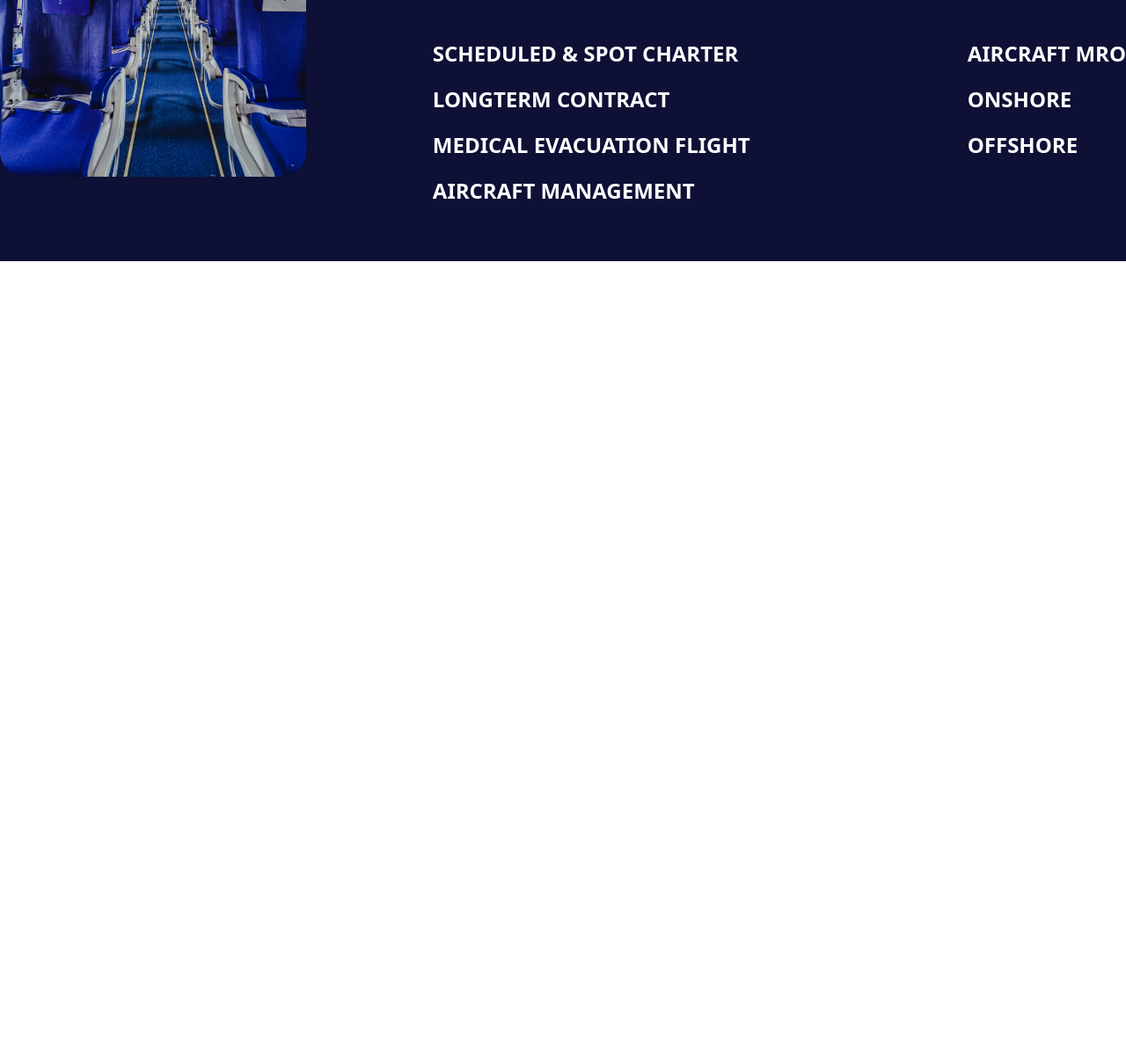
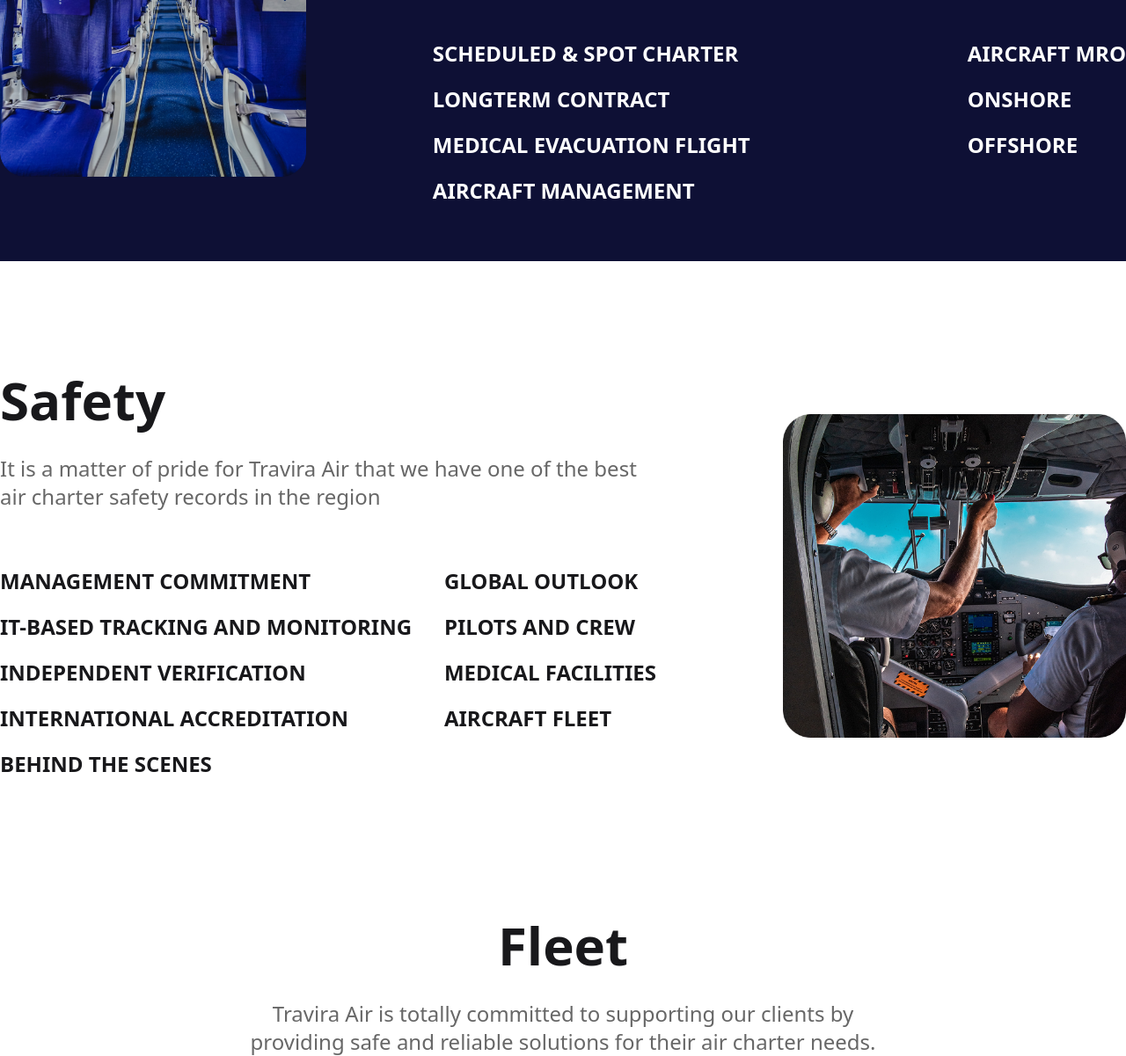
Before and after one commit to alamin-shanto/Travia-Air, a plain HTML site: page index.html in a window 1280 px wide. Shown: the part 1193-2394 px from the top of the page at 88% size. Before the commit the page ends 1490 px from the top, so only its background shows below. Drawn offline with nearby package versions, Linux system fonts and the light colour scheme.

Commit message:
added 3rd section

```diff
--- a/index.html
+++ b/index.html
@@ -17,6 +17,13 @@
     />
     <!-- tailwind CDN -->
     <script src="https://cdn.jsdelivr.net/npm/@tailwindcss/browser@4"></script>
+    <!-- Poppins & Inter fonts CDN-->
+    <link rel="preconnect" href="https://fonts.googleapis.com" />
+    <link rel="preconnect" href="https://fonts.gstatic.com" crossorigin />
+    <link
+      href="https://fonts.googleapis.com/css2?family=Inter:ital,opsz,wght@0,14..32,100..900;1,14..32,100..900&family=Poppins:ital,wght@0,100;0,200;0,300;0,400;0,500;0,600;0,700;0,800;0,900;1,100;1,200;1,300;1,400;1,500;1,600;1,700;1,800;1,900&display=swap"
+      rel="stylesheet"
+    />
   </head>
 
   <body>
@@ -129,6 +136,61 @@
           </div>
         </div>
       </section>
+
+      <!-- section 1 ends here -->
+      <!-- section 2 starts here -->
+
+      <section class="max-w-[1440px] mx-auto mt-32">
+        <div class="flex justify-between gap-36 items-center">
+          <!-- right div -->
+          <div>
+            <div class="space-y-8">
+              <h4 class="text-6xl font-bold">Safety</h4>
+              <p class="text-2xl font-medium text-[#676767]">
+                It is a matter of pride for Travira Air that we have one of the
+                best air charter safety records in the region
+              </p>
+            </div>
+            <div class="flex justify-between mt-16">
+              <div>
+                <ul class="space-y-5 font-bold text-2xl">
+                  <li>MANAGEMENT COMMITMENT</li>
+                  <li>IT-BASED TRACKING AND MONITORING</li>
+                  <li>INDEPENDENT VERIFICATION</li>
+                  <li>INTERNATIONAL ACCREDITATION</li>
+                  <li>BEHIND THE SCENES</li>
+                </ul>
+              </div>
+              <div>
+                <ul class="space-y-5 font-bold text-2xl">
+                  <li>GLOBAL OUTLOOK</li>
+                  <li>PILOTS AND CREW</li>
+                  <li>MEDICAL FACILITIES</li>
+                  <li>AIRCRAFT FLEET</li>
+                </ul>
+              </div>
+            </div>
+          </div>
+
+          <!-- left div -->
+          <div>
+            <img src="./images/unsplash_lwEXRPUIWBo.png" alt="" />
+          </div>
+        </div>
+      </section>
+
+      <!-- section 2 ends here -->
+      <!-- section 3 starts here -->
+
+      <section class="max-w-[1440px] mx-auto mt-40">
+        <div class="text-center">
+          <h4 class="font-bold text-6xl">Fleet</h4>
+          <p class="font-medium text-2xl text-[#676767] mt-8">
+            Travira Air is totally committed to supporting our clients by <br />
+            providing safe and reliable solutions for their air charter needs.
+          </p>
+        </div>
+      </section>
     </main>
     <footer></footer>
   </body>
```
Also changed, not shown: images/unsplash_lwEXRPUIWBo.png (added).
